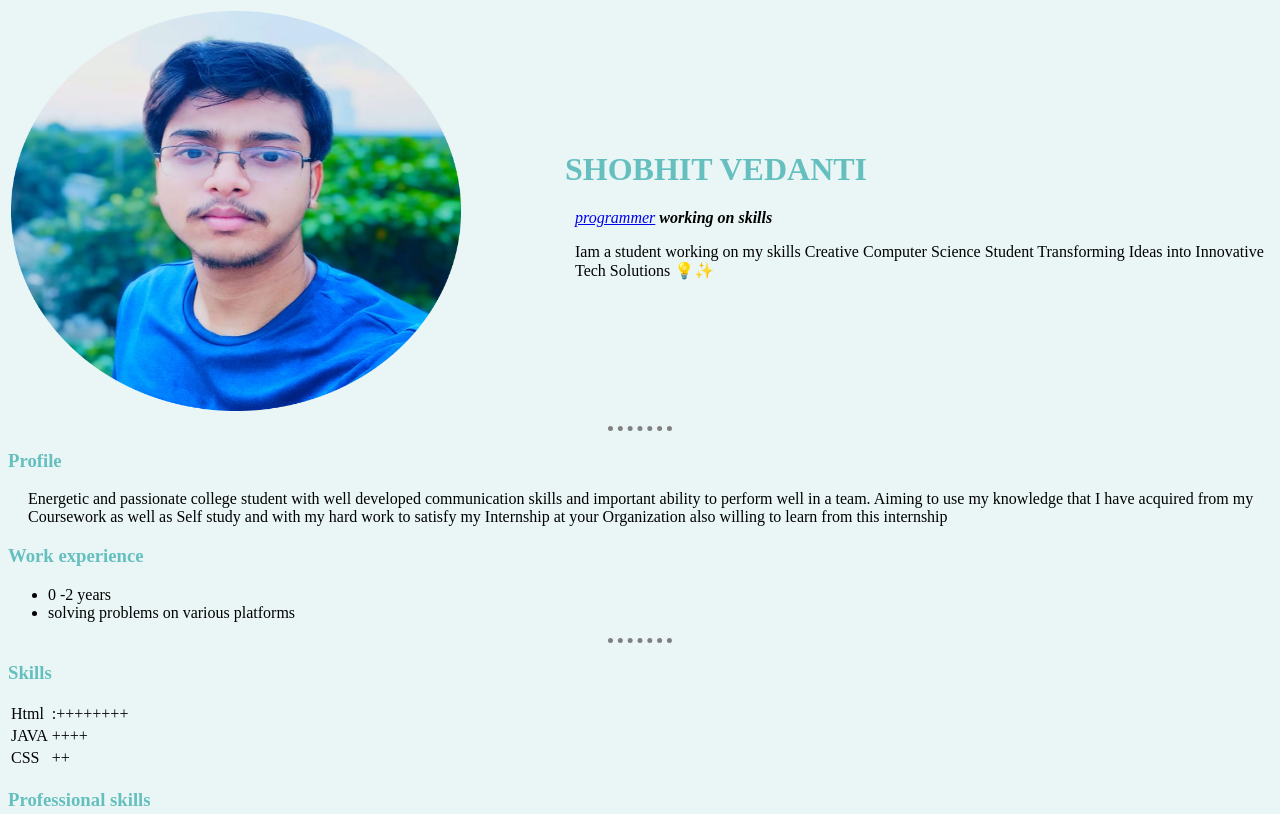
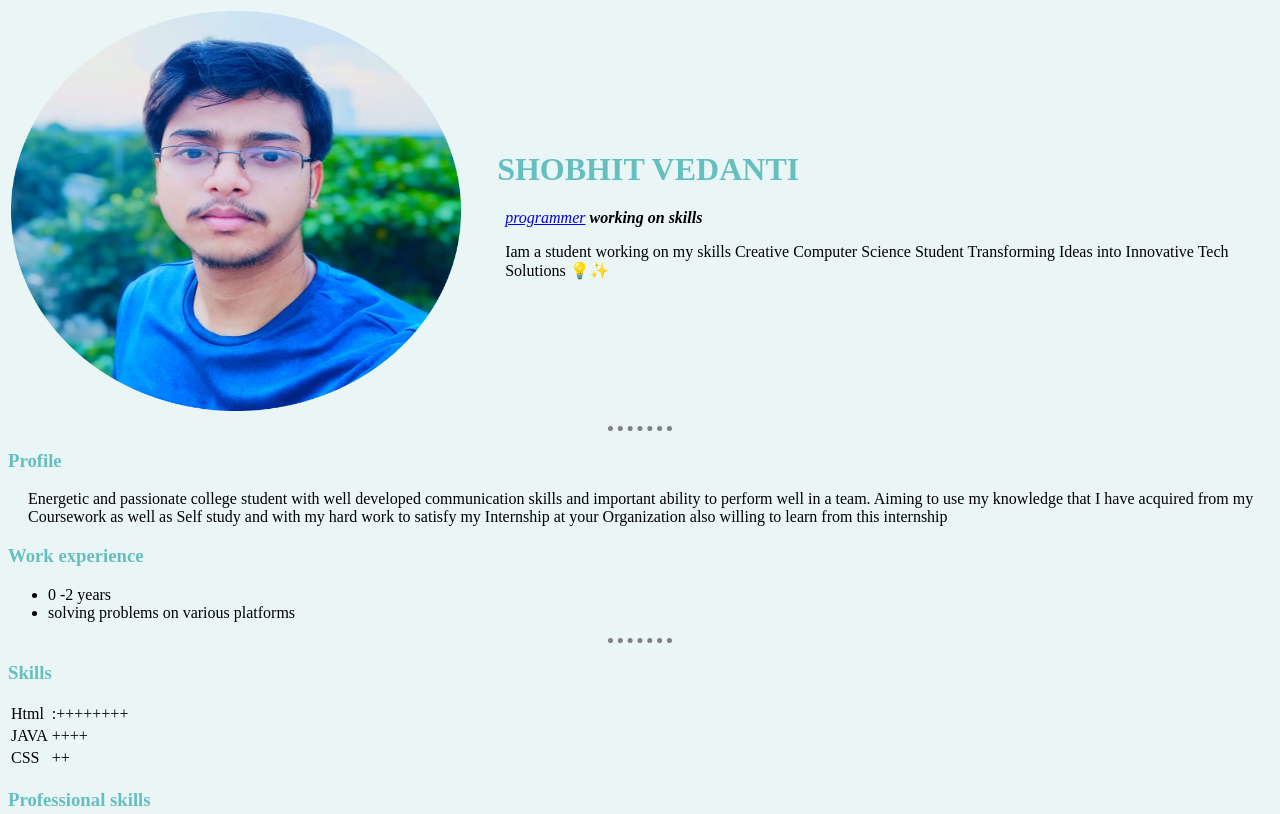
Before and after one commit to Sv200/cv, a plain HTML site: page index.html in a window 1280 px wide. Shown: the top 814 px of the page. Drawn offline with Linux system fonts and the light colour scheme.

Commit message:
Update css_style.css

```diff
--- a/css_style.css
+++ b/css_style.css
@@ -15,13 +15,13 @@ h1 {
     color: #66BFBF;
 }
 .about{
-    margin-left: 110px;
+    margin-left: 5%;
 }
 .skill{
-    margin-left: 110px;
+    margin-left: 5%;
 }
 .name{
-    margin-left:100px;
+    margin-left:4%;
     font-family:serif;
     text-transform: uppercase;
     padding: auto;
```
